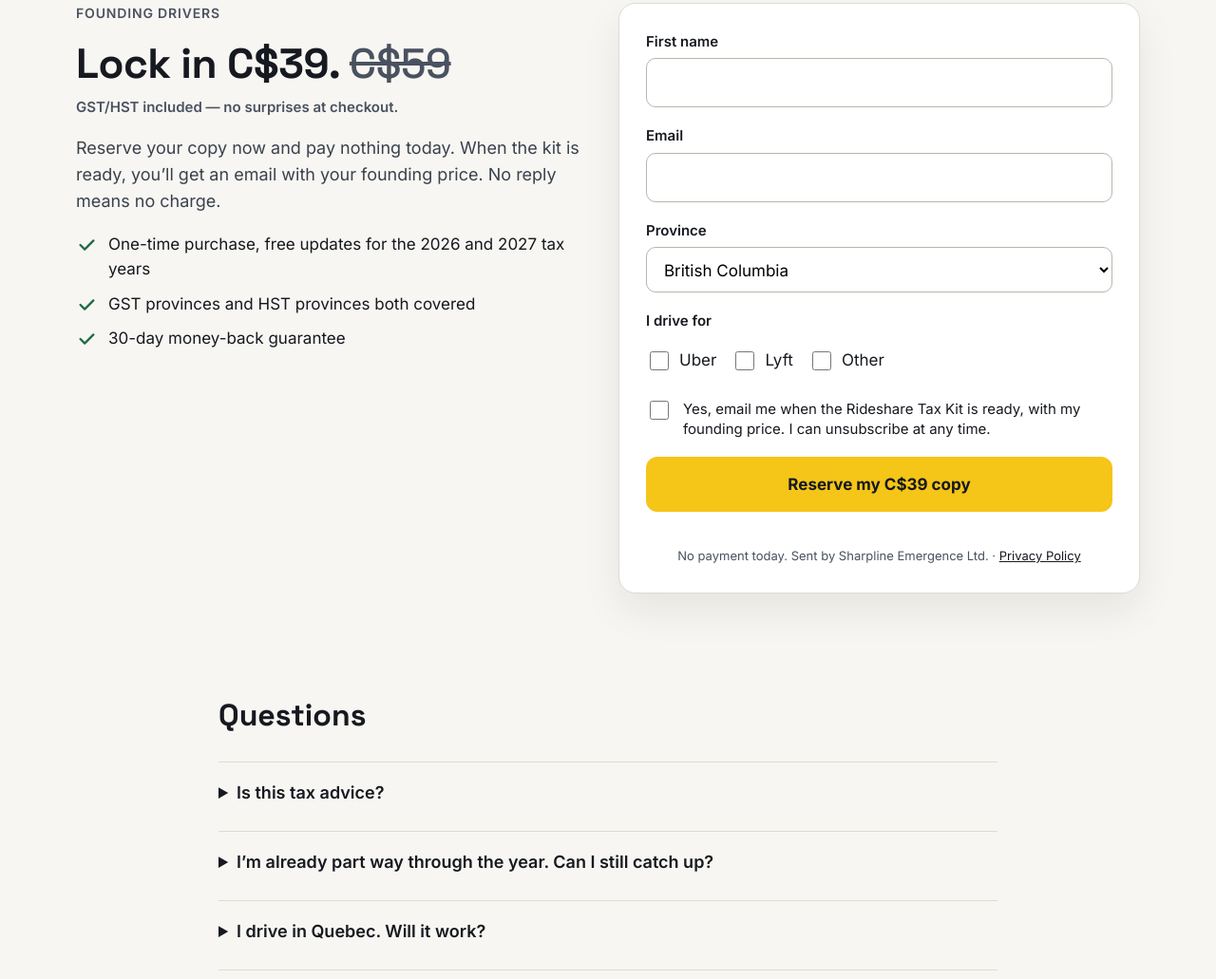
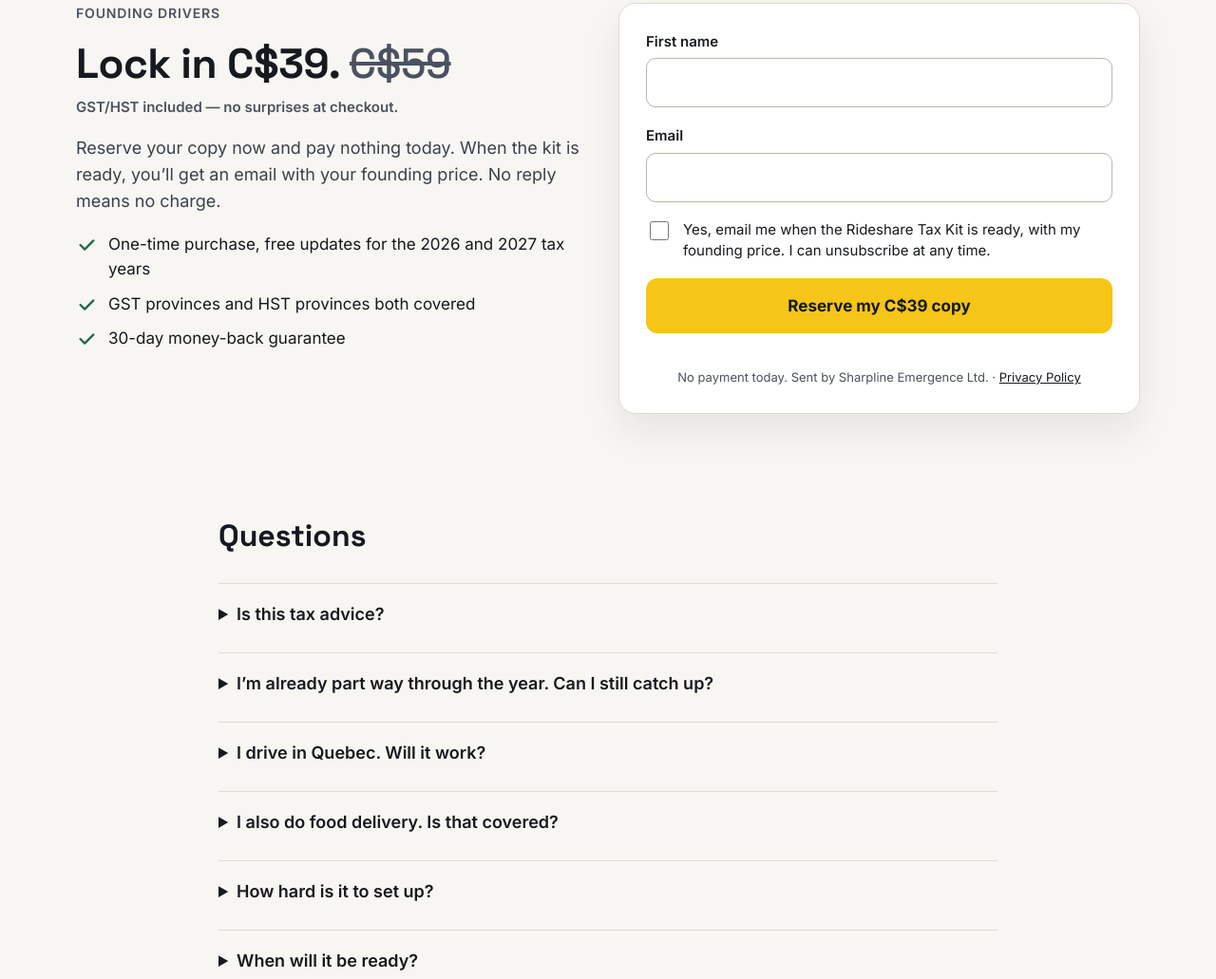
Before and after one commit to Sharpline-Emergence/Rideshare-Kit, a plain HTML site: page index.html in a window 1280 px wide. Shown: the part 3304-4335 px from the top of the page at 95% size. Drawn offline with Linux system fonts and the light colour scheme.

Commit message:
shorten response form

```diff
--- a/index.html
+++ b/index.html
@@ -124,29 +124,6 @@ a{color:#16191F}a:hover{color:#4A5260}
 <label for="email" style="font-weight: 600; font-size: 15px">Email</label>
 <input id="email" name="email" type="email" required autocomplete="email" style="font: inherit; padding: 12px 14px; border: 1.5px solid #B9B5AA; border-radius: 10px; min-height: 48px; box-sizing: border-box">
 </div>
-<div style="display: flex; flex-direction: column; gap: 6px">
-<label for="prov" style="font-weight: 600; font-size: 15px">Province</label>
-<select id="prov" name="province" style="font: inherit; padding: 12px 14px; border: 1.5px solid #B9B5AA; border-radius: 10px; min-height: 48px; box-sizing: border-box; background: #FFFFFF">
-<option>British Columbia</option>
-<option>Alberta</option>
-<option>Saskatchewan</option>
-<option>Manitoba</option>
-<option>Ontario</option>
-<option>New Brunswick</option>
-<option>Nova Scotia</option>
-<option>Prince Edward Island</option>
-<option>Newfoundland and Labrador</option>
-<option>Yukon, NWT or Nunavut</option>
-</select>
-</div>
-<fieldset style="border: 0; margin: 0; padding: 0; display: flex; flex-direction: column; gap: 8px">
-<legend style="font-weight: 600; font-size: 15px; padding: 0; margin-bottom: 8px">I drive for</legend>
-<div style="display: flex; flex-wrap: wrap; gap: 16px">
-<label style="display: flex; gap: 8px; align-items: center; min-height: 44px"><input type="checkbox" name="platform_uber" value="Yes" style="width: 20px; height: 20px">Uber</label>
-<label style="display: flex; gap: 8px; align-items: center; min-height: 44px"><input type="checkbox" name="platform_lyft" value="Yes" style="width: 20px; height: 20px">Lyft</label>
-<label style="display: flex; gap: 8px; align-items: center; min-height: 44px"><input type="checkbox" name="platform_other" value="Yes" style="width: 20px; height: 20px">Other</label>
-</div>
-</fieldset>
 <label style="display: flex; gap: 12px; align-items: flex-start; font-size: 15px; line-height: 1.45; cursor: pointer"><input type="checkbox" name="consent_email" value="Yes" required style="width: 20px; height: 20px; margin-top: 2px; flex: 0 0 auto"><span>Yes, email me when the Rideshare Tax Kit is ready, with my founding price. I can unsubscribe at any time.</span></label>
 <button type="submit" style="font: inherit; font-weight: 700; font-size: 17px; background: #F5C518; color: #16191F; border: 0; border-radius: 12px; padding: 16px; min-height: 52px; cursor: pointer">Reserve my C$39 copy</button>
 <p id="form-msg" role="alert" style="margin: 0; font-size: 15px; font-weight: 600; color: #B42318; text-align: center"></p>
@@ -226,10 +203,6 @@ document.getElementById('reserve-form').addEventListener('submit', async functio
     body: JSON.stringify({
       first_name: (data.get('first_name') || '').trim(),
       email: (data.get('email') || '').trim(),
-      province: data.get('province'),
-      drives_uber: data.get('platform_uber') === 'Yes',
-      drives_lyft: data.get('platform_lyft') === 'Yes',
-      drives_other: data.get('platform_other') === 'Yes',
       consent_email: data.get('consent_email') === 'Yes',
       consent_text: CONSENT_TEXT,
       source: SOURCE
```
Also changed, not shown: privacy.html (+0 -1 lines).
